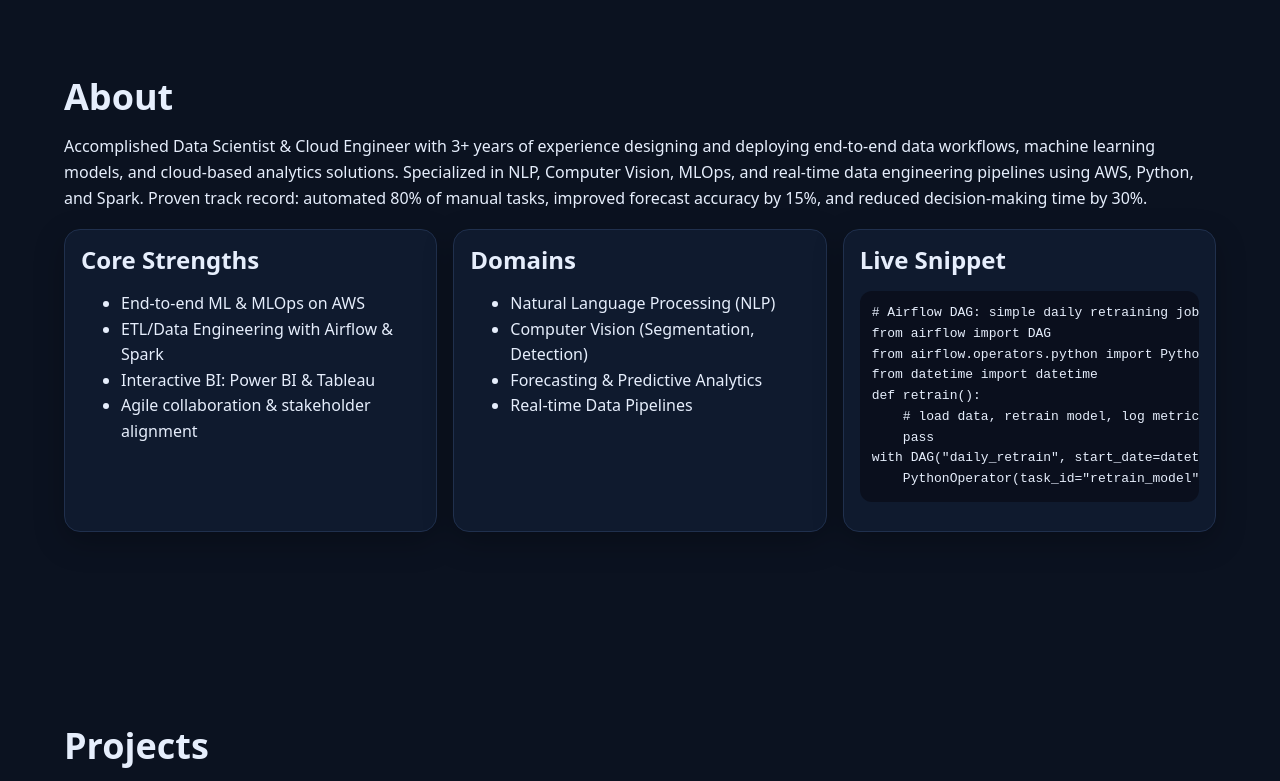
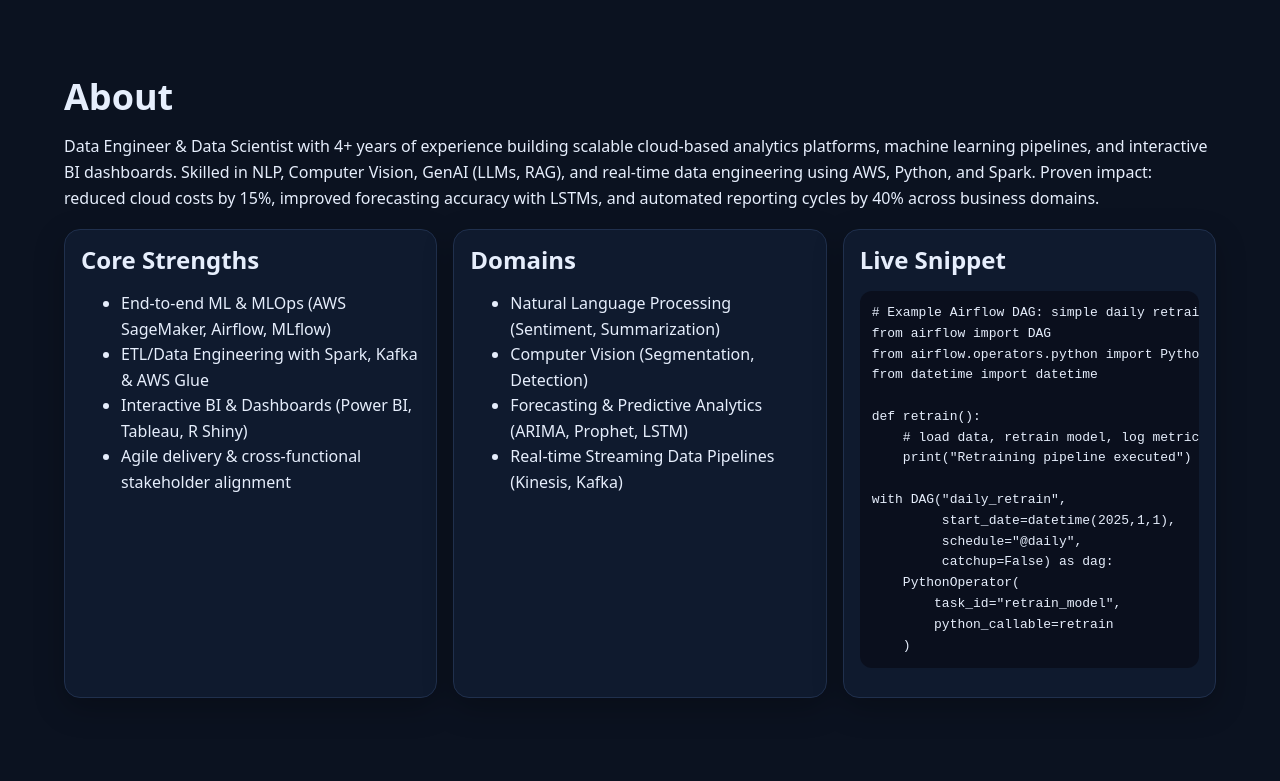
Before and after one commit to khajamujahid/Portfolio, a Next.js app: page / in a window 1280 px wide. Shown: the part 940-1721 px from the top of the page. Built offline with nearby package versions, Linux system fonts and the light colour scheme.

Commit message:
Update About.jsx

```diff
--- a/components/About.jsx
+++ b/components/About.jsx
@@ -1,45 +1,54 @@
 'use client';
-export default function About(){
+
+export default function About() {
   return (
     <section id="about" className="section" aria-labelledby="about-title">
       <h2 id="about-title">About</h2>
       <p>
-        Accomplished Data Scientist & Cloud Engineer with 3+ years of experience designing and deploying
-        end-to-end data workflows, machine learning models, and cloud-based analytics solutions. Specialized in
-        NLP, Computer Vision, MLOps, and real-time data engineering pipelines using AWS, Python, and Spark.
-        Proven track record: automated 80% of manual tasks, improved forecast accuracy by 15%, and reduced
-        decision-making time by 30%.
+        Data Engineer & Data Scientist with 4+ years of experience building scalable cloud-based analytics
+        platforms, machine learning pipelines, and interactive BI dashboards. Skilled in NLP, Computer Vision,
+        GenAI (LLMs, RAG), and real-time data engineering using AWS, Python, and Spark.
+        Proven impact: reduced cloud costs by 15%, improved forecasting accuracy with LSTMs, and automated
+        reporting cycles by 40% across business domains.
       </p>
       <div className="about-grid">
         <div className="about-card">
           <h3>Core Strengths</h3>
           <ul>
-            <li>End-to-end ML & MLOps on AWS</li>
-            <li>ETL/Data Engineering with Airflow & Spark</li>
-            <li>Interactive BI: Power BI & Tableau</li>
-            <li>Agile collaboration & stakeholder alignment</li>
+            <li>End-to-end ML & MLOps (AWS SageMaker, Airflow, MLflow)</li>
+            <li>ETL/Data Engineering with Spark, Kafka & AWS Glue</li>
+            <li>Interactive BI & Dashboards (Power BI, Tableau, R Shiny)</li>
+            <li>Agile delivery & cross-functional stakeholder alignment</li>
           </ul>
         </div>
         <div className="about-card">
           <h3>Domains</h3>
           <ul>
-            <li>Natural Language Processing (NLP)</li>
+            <li>Natural Language Processing (Sentiment, Summarization)</li>
             <li>Computer Vision (Segmentation, Detection)</li>
-            <li>Forecasting & Predictive Analytics</li>
-            <li>Real-time Data Pipelines</li>
+            <li>Forecasting & Predictive Analytics (ARIMA, Prophet, LSTM)</li>
+            <li>Real-time Streaming Data Pipelines (Kinesis, Kafka)</li>
           </ul>
         </div>
         <div className="about-card code">
           <h3>Live Snippet</h3>
-          <pre><code>{`# Airflow DAG: simple daily retraining job
+          <pre><code>{`# Example Airflow DAG: simple daily retraining job
 from airflow import DAG
 from airflow.operators.python import PythonOperator
 from datetime import datetime
+
 def retrain():
     # load data, retrain model, log metrics
-    pass
-with DAG("daily_retrain", start_date=datetime(2025,1,1), schedule="@daily", catchup=False) as dag:
-    PythonOperator(task_id="retrain_model", python_callable=retrain)`}</code></pre>
+    print("Retraining pipeline executed")
+
+with DAG("daily_retrain",
+         start_date=datetime(2025,1,1),
+         schedule="@daily",
+         catchup=False) as dag:
+    PythonOperator(
+        task_id="retrain_model",
+        python_callable=retrain
+    )`}</code></pre>
         </div>
       </div>
     </section>
```
